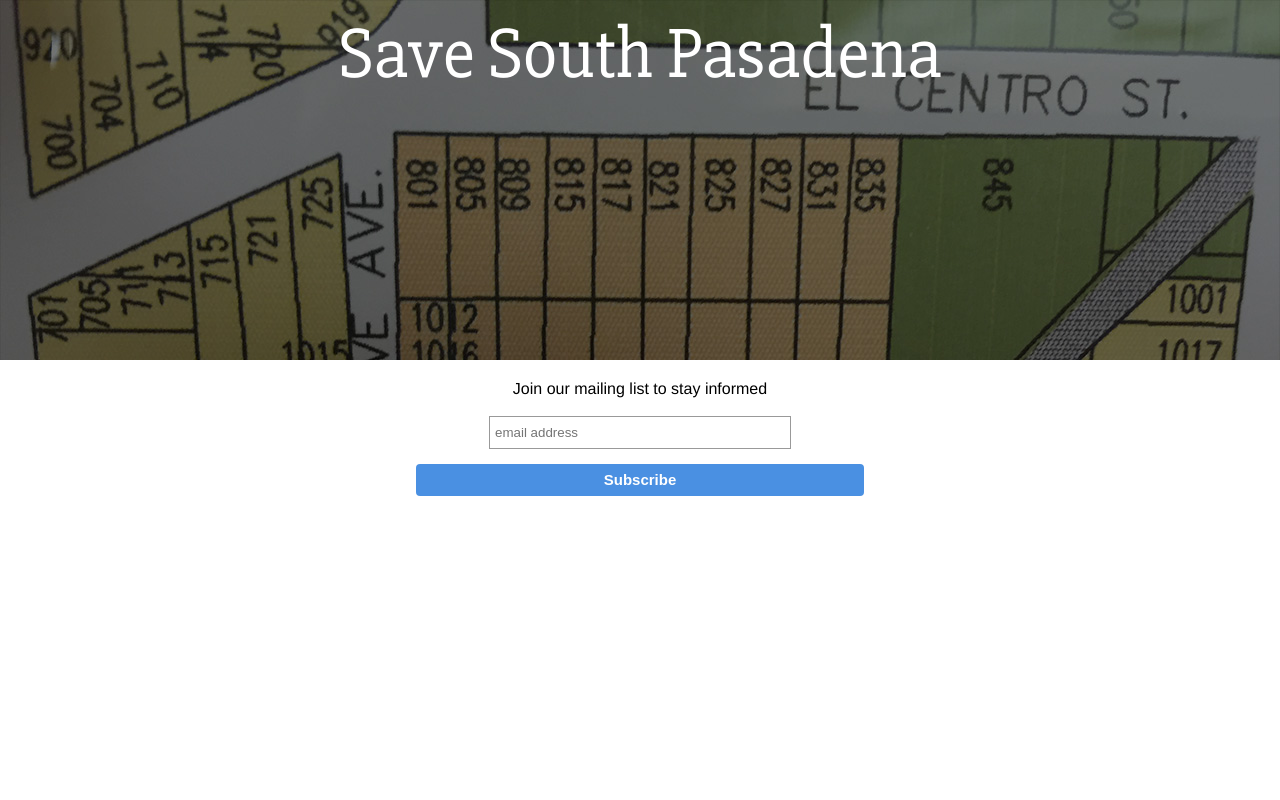
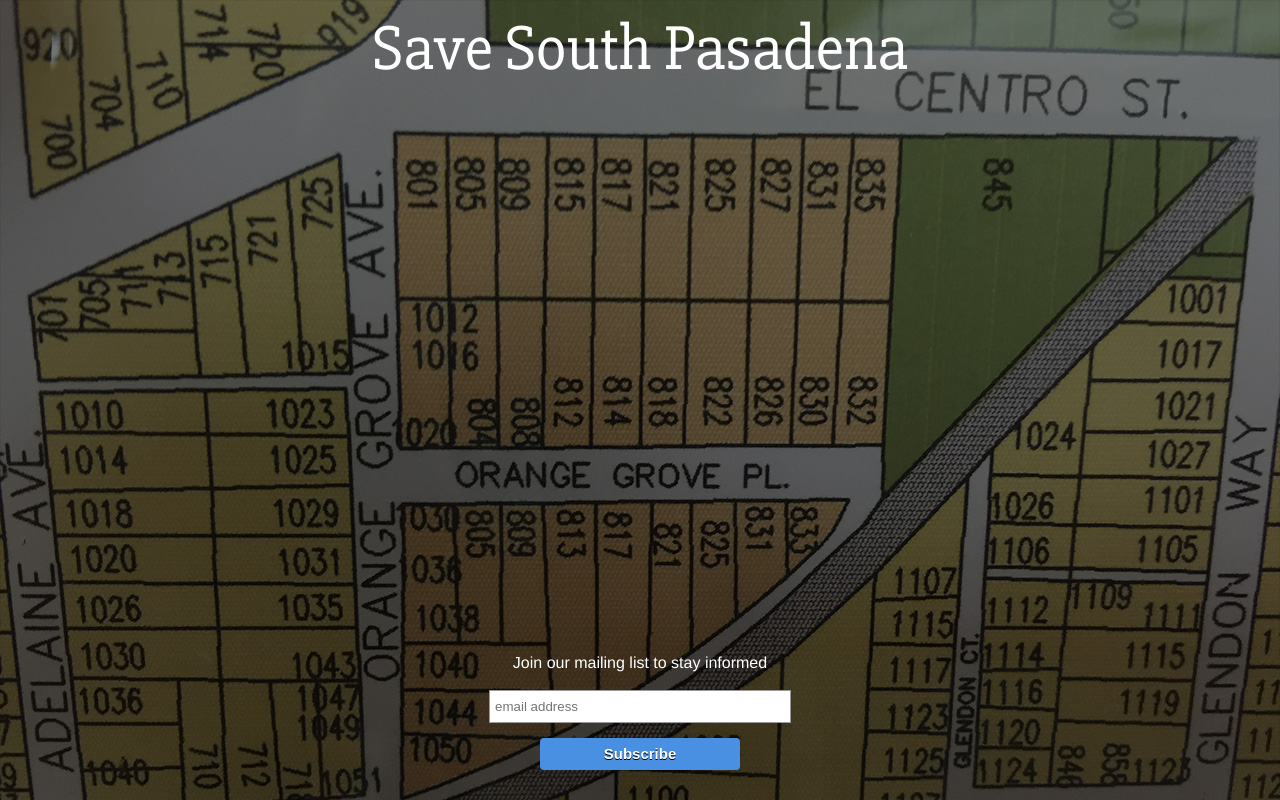
Before and after one commit to savesouthpasadena/savesouthpas.com, a plain HTML site: page index.html in a window 1280 px wide. Drawn offline with Linux system fonts and the light colour scheme.

Commit message:
Redid layout

```diff
--- a/index.css
+++ b/index.css
@@ -1,21 +1,25 @@
+html {
+	height: 100%;
+}
+
 body {
 	margin: 0;
+	background: linear-gradient(#DDD, #999);
+	height: 100%;
 }
 
 #main {
 	width: 100%;
-	position: relative;
-	height:360px;
-	margin-bottom: 20px;
+	height: 100%;
 	padding: 0;
 	background-image: url("main.jpg");
-	background-size: 100%;
+	background-size: cover;
 	background-repeat: no-repeat;
 }
 
-#footer {
+#header {
 	text-align: center;
-	font-size: 72px;
+	font-size: 64px;
 	color: #FFFFFF;
 	font-family: 'Slabo 27px', sans-serif;
 	position: absolute;
@@ -24,12 +28,17 @@ body {
 }
 
 @media (max-width: 640px) {
-	#footer {
-		font-size: 36px;
+	#header {
+		font-size: 40px;
 	}
 }
 
 /* MailChimp Form Embed Code - Slim - 08/17/2011 */
+#mc_embed_signup {
+	position: absolute;
+	bottom: 30px;
+	width:100%;
+}
 #mc_embed_signup form {display:block; position:relative; text-align:center;}
 #mc_embed_signup h2 {font-weight:bold; padding:0; font-size:1.4em;}
 #mc_embed_signup input {border:1px solid #999; -webkit-appearance:none;}
@@ -51,19 +60,21 @@ body {
 	line-height: 32px;
 	padding: 0;
 	text-align: center;
+	text-shadow: 0px 1px #000;
 	text-decoration: none;
 	vertical-align: top;
 	white-space: nowrap;
 	width: auto;
+
 }
 #mc_embed_signup .button:hover {background-color:#3C6BA1;}
 #mc_embed_signup .small-meta {font-size: 11px;}
 #mc_embed_signup .nowrap {white-space:nowrap;}
 #mc_embed_signup .clear {clear:none; display:inline;}
 
-#mc_embed_signup label {display:block; font-size:16px; font-family: 'Helvetica', sans-serif;}
+#mc_embed_signup label {display:block; font-size:16px; font-family: 'Helvetica', sans-serif; color: white;}
 #mc_embed_signup input.email {display:block; padding:8px 0; margin:0 auto 0; text-indent:5px; width:58%; min-width:130px; max-width: 300px;}
-#mc_embed_signup input.button {display:block; width:35%; margin:15px auto 0; min-width:90px;}
+#mc_embed_signup input.button {display:block; width:35%; margin:15px auto 0; min-width: 90px; max-width: 200px;}
 
 #mc_embed_signup div#mce-responses {float:left; top:-1.4em; padding:0em .5em 0em .5em; overflow:hidden; width:90%;margin: 0 5%; clear: both;}
 #mc_embed_signup div.response {margin:1em 0; padding:1em .5em .5em 0; font-weight:bold; float:left; top:-1.5em; z-index:1; width:80%;}
--- a/index.html
+++ b/index.html
@@ -8,9 +8,7 @@
 </head>
 <body>
 <div id="main">
-	<div id="footer">Save South Pasadena</span></div>
-</div>
-
+	<div id="header">Save South Pasadena</span></div>
 	<!-- Begin MailChimp Signup Form -->
 	<div id="mc_embed_signup">
 		<form action="//savesouthpas.us10.list-manage.com/subscribe/post?u=30458724760ec67839089cf9f&amp;id=47e92967ad" method="post" id="mc-embedded-subscribe-form" name="mc-embedded-subscribe-form" class="validate" target="_blank" novalidate>
@@ -25,5 +23,6 @@
 	</div>
 
 	<!--End mc_embed_signup-->
+</div>
 </body>
 </html>
```
Lines whose indentation alone changed are shown as unchanged.
